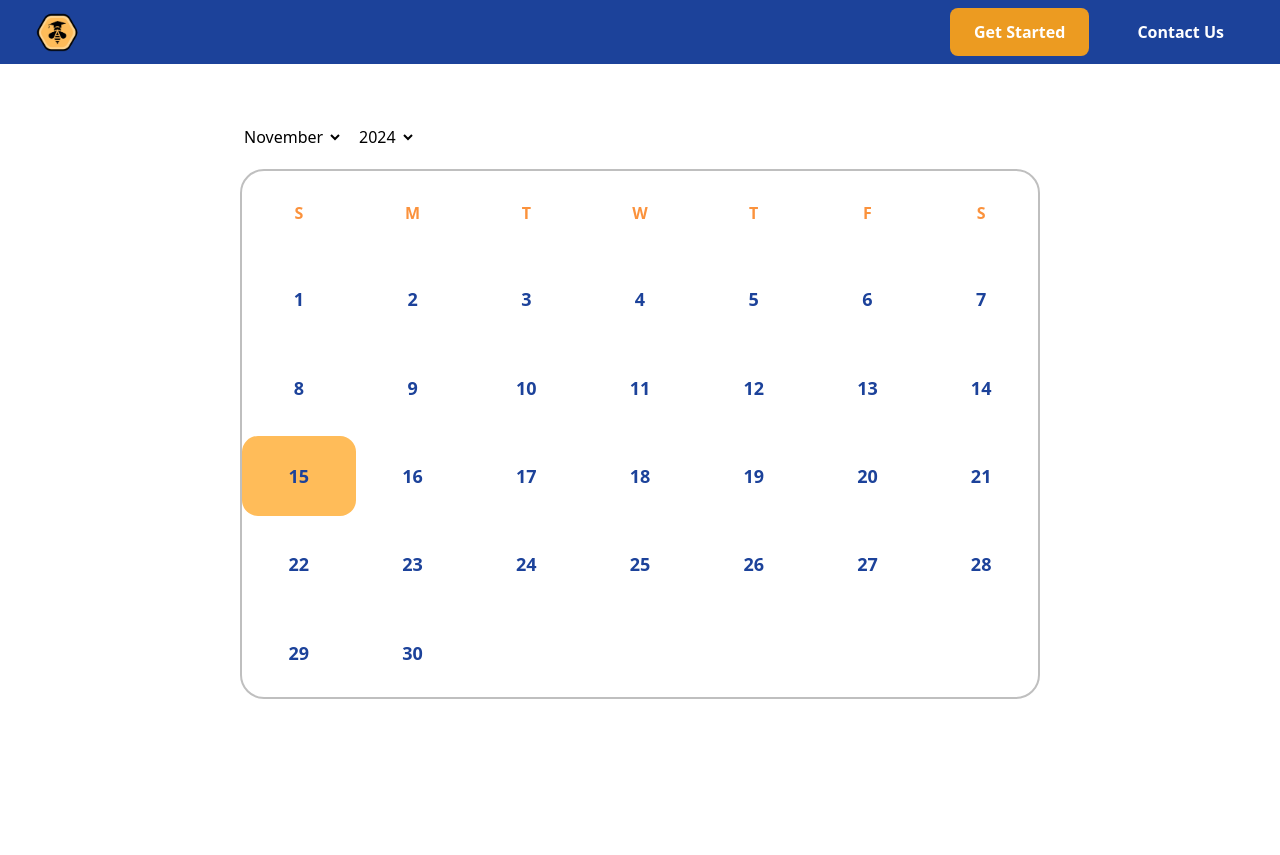
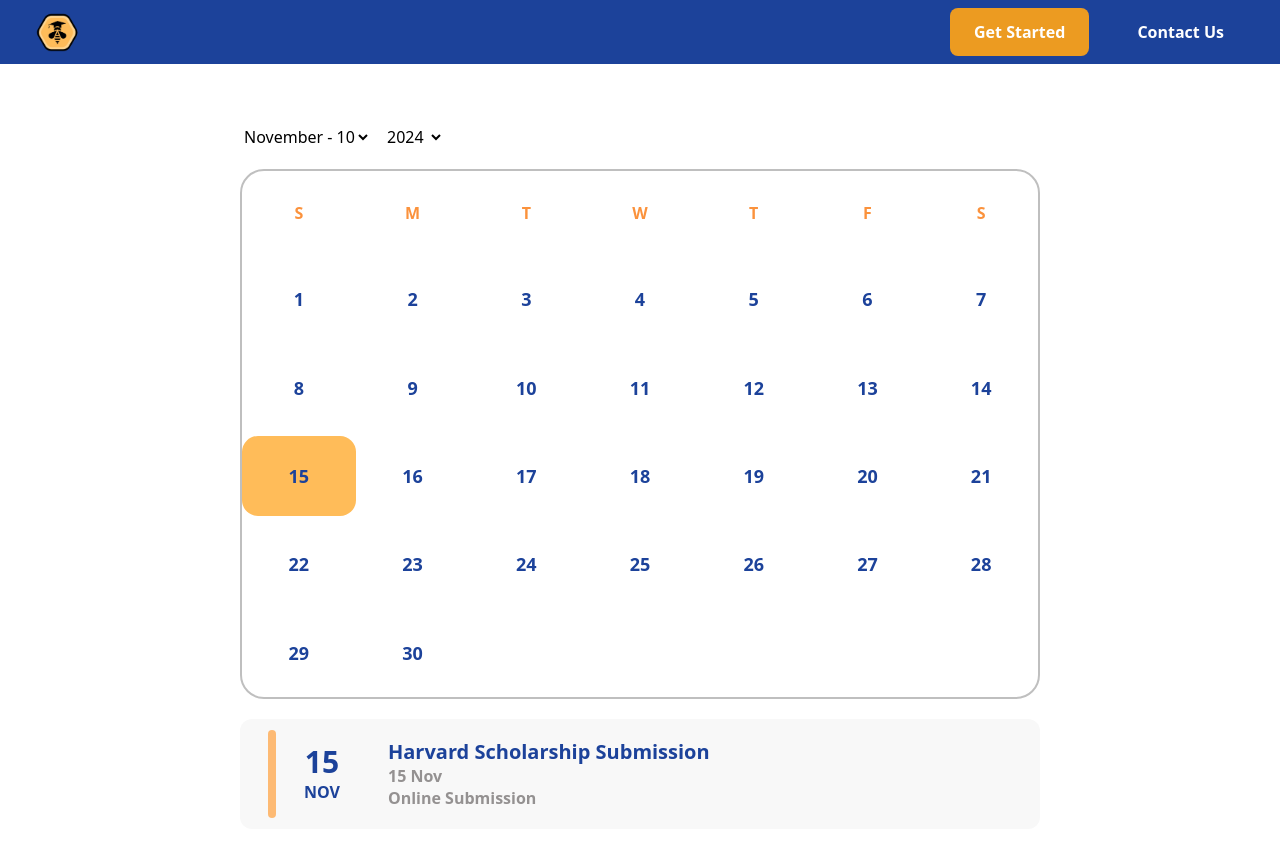
Before and after one commit to KRook0110/bee-a-scholar, a React (Create React App) app: page /calendar in a window 1280 px wide. Built offline with nearby package versions, Linux system fonts and the light colour scheme.

Commit message:
Updated Calendar

```diff
--- a/src/components/Calendar.jsx
+++ b/src/components/Calendar.jsx
@@ -1,5 +1,5 @@
-
-import { useState } from "react";
+import { useState, useEffect } from "react";
+import { ReactPropTypes } from "react";
 
 const currentDate = new Date();
 
@@ -32,18 +32,16 @@ function Calendar() {
                     className="bottom-0 bg-transparent text-l"
                     value={selectedMonth}
                     onChange={(event) => {
-                        setSelectedMonth(event.target.value);
+                        setSelectedMonth(Number(event.target.value));
                     }} >
                     {MONTH_NAMES.map((month, idx) => {
-                        return <option key={idx} value={idx}>{month}</option>
+                        return <option key={idx} value={idx}>{month} - {idx}</option>
                     })}
                 </select>
                 <select
                     className="bottom-0 bg-transparent text-l pr-[4px]"
                     value={selectedYear}
-                    onChange={(event) => {
-                        setSelectedYear(event.target.value);
-                    }}>
+                    onChange={(event) => { setSelectedYear(event.target.value); }}>
                     {
                         AVAILABLE_YEARS.map((year, idx) => {
                             return <option key={idx} value={year} className="">{year}</option>
@@ -62,7 +60,7 @@ function Calendar() {
                         return (<h1 key={idx}
                             className={`text-lg rounded-[16px] w-[100%] h-[90%] flex
                                     justify-center items-center text-[#1C429A]
-                                    font-bold ${(day === currentDate.getDate()) ? "bg-[#FFBC59]" : ""}`}>
+                                    font-bold ${(day === currentDate.getDate() && currentDate.getMonth() === selectedMonth && currentDate.getFullYear() === selectedYear) ? "bg-[#FFBC59]" : ""}`}>
                             {day}
                         </h1>)
                     })
@@ -74,4 +72,5 @@ function Calendar() {
 // <h1 className="">{MONTH_NAMES[selectedMonth]}</h1>
 // <img src={window.location.origin + "/icons/arrow_down.svg"} alt="" className="w-[24px]" />
 
+
 export default Calendar;
--- a/src/pages/CalendarPage.jsx
+++ b/src/pages/CalendarPage.jsx
@@ -2,16 +2,56 @@ import Calendar from "../components/Calendar";
 import { useUser } from "../config/useContext";
 import Header from "../components/Header";
 
+const MONTH_NAMES = [
+    "Jan", "Feb", "Mar", "Apr", "May", "Jun",
+    "Jul", "Aug", "Sep", "Oct", "Nov", "Dec"
+]
 
-function CalendarPage() {
-    const {userId} = useUser();
+function CalendarPage(
+) {
+    const importantDates = [{
+        date: new Date(),
+        title: "Harvard Scholarship Submission",
+        message: "Online Submission"
+    }]
+
+
+    const { userId } = useUser();
     return (<>
         <Header login={userId} />
-        <div className="w-screen h-screen bg-white flex flex-col items-center justify-start">
+        <div className="w-screen h-screen bg-white flex flex-col items-center justify-start ">
             <div className="h-[70px]"></div>
             <Calendar />
 
+            {
+                importantDates.map((data, idx) => {
+                    return (
+                        <div key={idx} className="w-[800px] h-[110px] bg-[#F8F8F8] flex flex-row justify-start items-center rounded-xl">
+                            <div
+                                className="h-[80%] rounded-full w-[8px] bg-orange-300 mx-7"
+                            />
+                            <div className="flex flex-col h-full items-center justify-center font-bold text-[#1C429A]">
+                                <h1 className="text-3xl">{data.date.getDate()}</h1>
+                                <h1 className="text-l font-extrabold">{MONTH_NAMES[data.date.getMonth()].toUpperCase()}</h1>
+                            </div>
+                            <div className="flex flex-col h-full items-start justify-center p-4 ml-8 ">
+                                <div className="text-xl text-[#1C429A] font-bold leading-6">
+                                    {data.title}
+                                </div>
+                                <div className="text-l text-[#949191] font-extrabold leading-6">
+                                    {`${data.date.getDate()} ${MONTH_NAMES[data.date.getMonth()]}`}
+                                </div>
+                                <div className="text-l text-[#949191] font-bold leading-5">
+                                    {data.message}
+                                </div>
+                            </div>
+                        </div>
+                    )
+                })
+            }
+
         </div>
+
     </>)
 }
 
--- a/src/pages/Dashboard.jsx
+++ b/src/pages/Dashboard.jsx
@@ -1,4 +1,4 @@
-import React, { useState, useEffect } from 'react';
+import React, { useState, useEffect, useRef } from 'react';
 import Header from '../components/Header';
 import Footer from '../components/Footer';
 import SearchBar from '../components/SearchBar';
@@ -9,6 +9,7 @@ import { getCollection } from '../config/firebase';
 
 const Dashboard = () => {
     const { userId } = useUser();
+    const recommendationRef = useRef(null);
 
 
     /* ------------------------- States for search query ------------------------ */
@@ -45,7 +46,18 @@ const Dashboard = () => {
 
     return (
         <div className='manrope'>
-            <Header login={userId} color={false} searchbar={true} onFind={setSearchQuery} />
+            <Header login={userId} color={false} searchbar={true} onFind={(value) => {
+                setSearchQuery(value);
+                const section = recommendationRef.current;
+                if (section) {
+                    const rect = section.getBoundingClientRect();
+
+                    // Check if the section is out of view above or below
+                    if (rect.top > 0 || rect.bottom > window.innerHeight) {
+                        section.scrollIntoView({ behavior: "smooth" });
+                    }
+                }
+            }} />
 
             <div className='min-h-screen py-10 flex flex-col gap-8 px-20'>
                 {/* Highlights */}
@@ -54,7 +66,7 @@ const Dashboard = () => {
                 </section>
 
                 {/* Categories */}
-                <section className='flex flex-col gap-5'>
+                <section className='flex flex-col gap-5' ref={recommendationRef}>
                     <div className='flex gap-5 items-center'>
                         <div className='w-10'><img src="icons/honey.png" alt="" /></div>
                         <h1 className='font-bold text-2xl'>Categories</h1>
@@ -85,15 +97,14 @@ const Dashboard = () => {
                 </section>
 
                 {/* Recommended */}
-                <section className=''>
+                <section className='' >
                     <div className='flex gap-5 items-center'>
                         <div className='w-10'><img src="icons/honey.png" alt="" /></div>
                         <h1 className='font-bold text-2xl'>Recommended</h1>
                     </div>
 
-                    {/*<div className='flex flex-wrap gap-10 py-10'>*/}
                     <div className='gap-10 grid sm:grid-cols-1 xl:grid-cols-2 2xl:grid-cols-3 mx-[50px] mt-5'>
-                            {filteredScholarships.map((s, idx) => (
+                        {filteredScholarships.map((s, idx) => (
                             <div className="w-full flex items-center justify-center">
                                 <ScholarshipPreview
                                     userId={userId}
@@ -106,7 +117,7 @@ const Dashboard = () => {
                                     id={s.id}
                                 />
                             </div>
-                            ))}
+                        ))}
                     </div>
                 </section>
             </div>
```
